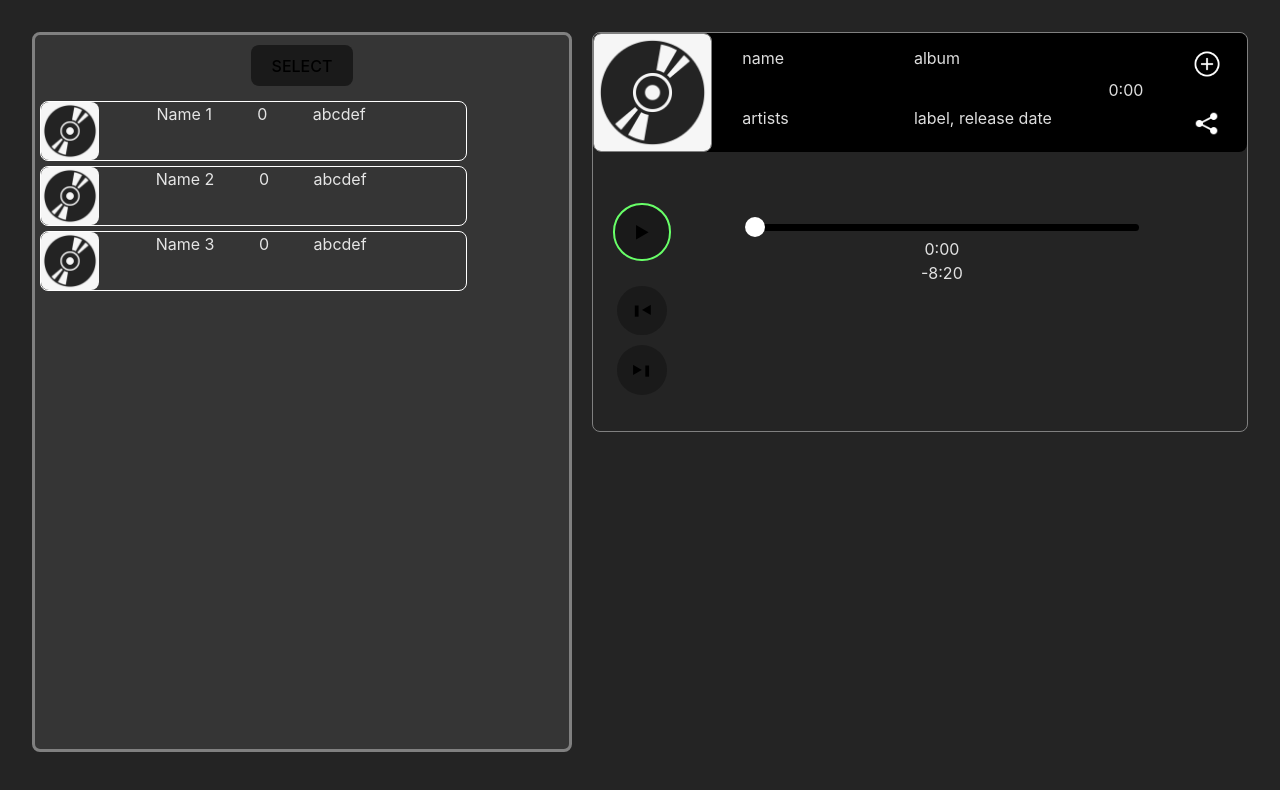
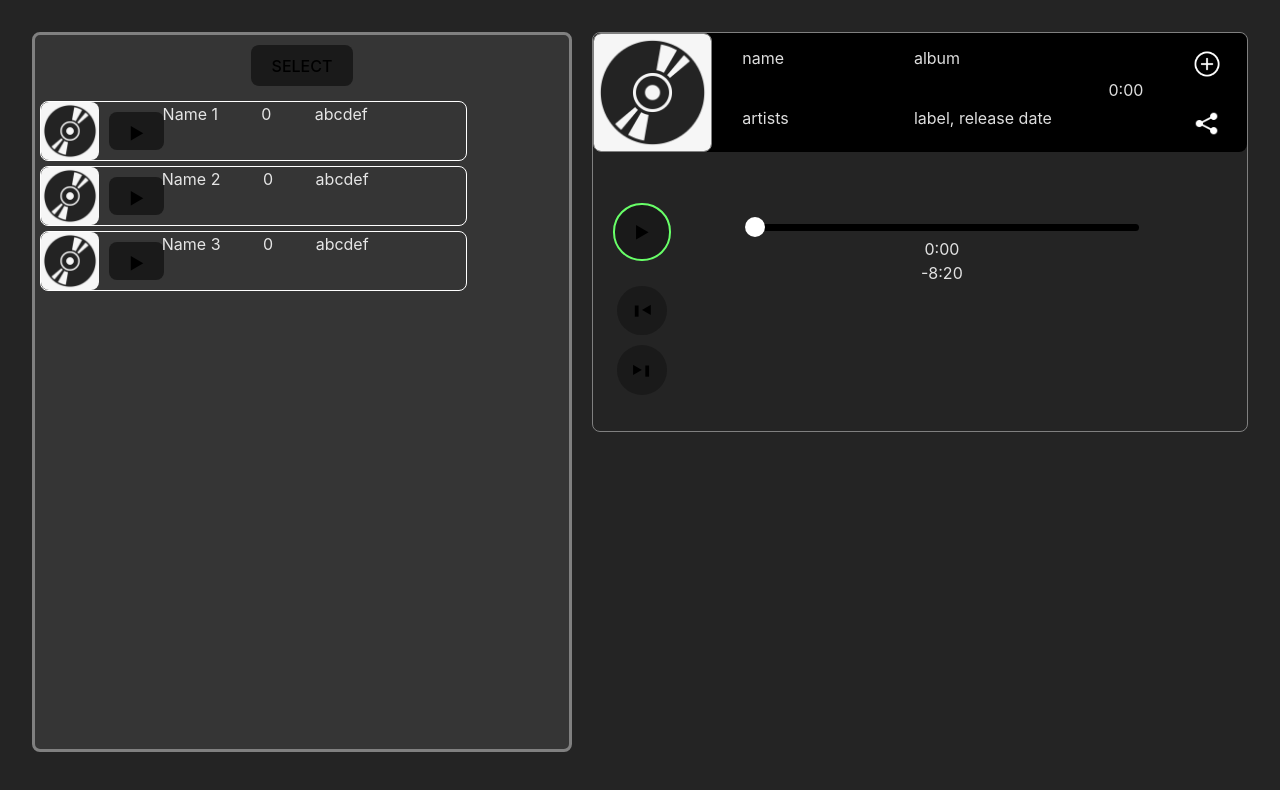
Before and after one commit to Atwan-Sha/spotify-dj-app, a React (Vite) app in the folder dj-app/: page / in a window 1280 px wide. Shown: the top 790 px of the page. Built offline with nearby package versions, Linux system fonts and the light colour scheme; no server answers.

Commit message:
add playlist select

```diff
--- a/dj-app/src/playlist/Playlist.tsx
+++ b/dj-app/src/playlist/Playlist.tsx
@@ -11,7 +11,7 @@ const testTrackArr = [
 ]
 const largeTestTrackArr = Array(50).fill(testTrackArr[0])
 
-const playlistID = '1xdi2SUZ0LaH6Al71Gs7nH' // DJprep
+const testPlaylistID = '1xdi2SUZ0LaH6Al71Gs7nH' // DJprep
 
 //* utils
 function convertDuration(t: number): string {
@@ -46,14 +46,15 @@ function simplifyPlaylistData(plData: any) {
 }
 
 
-export default function Playlist({ token }: { token: string }) {
+export default function Playlist({ token, id }: { token: string, id: string }) {
   const [tracks, setTracks] = useState(largeTestTrackArr)
-  // const [scroll, setScroll] = useState(false)
+
+  console.log('render playlist: ', id)
 
   useEffect(() => {
     async function fetchPlaylistItems() {
       let playlistItems: any
-      playlistItems = await fetch(`https://api.spotify.com/v1/playlists/${playlistID}/tracks`, {
+      playlistItems = await fetch(`https://api.spotify.com/v1/playlists/${id}/tracks?offset=0&limit=100`, {
         headers: {
           Authorization: `Bearer ${token}`,
         },
@@ -61,7 +62,8 @@ export default function Playlist({ token }: { token: string }) {
       })
       playlistItems = await playlistItems.json()
       const playlistTracks = simplifyPlaylistData(playlistItems)
-      // console.log(playlistTracks)
+      console.log(playlistItems)
+      console.log(playlistTracks.length)
 
       //* fetch label for all tracks
       // ? use immutable state?
@@ -89,12 +91,12 @@ export default function Playlist({ token }: { token: string }) {
     }
 
     fetchPlaylistItems()
-  }, [])
+  }, [id])
 
-  async function playTrackFromPlaylist(id: string) {
+  async function playTrackFromPlaylist(trackID: string) {
     const reqBody = {
-      context_uri: `spotify:playlist:${playlistID}`,
-      offset: { uri: `spotify:track:${id}` },
+      context_uri: `spotify:playlist:${id}`,
+      offset: { uri: `spotify:track:${trackID}` },
       position_ms: 0
     }
     let res = await fetch(`https://api.spotify.com/v1/me/player/play`, {
--- a/dj-app/src/playlist/PlaylistContainer.tsx
+++ b/dj-app/src/playlist/PlaylistContainer.tsx
@@ -11,6 +11,8 @@ const testPlaylistArr = [
   { id: 'xxxx', cover: placeholder, name: 'Name 2', tracks: '0', owner: 'User 2', description: 'abcdef' },
   { id: 'xxxx', cover: placeholder, name: 'Name 3', tracks: '0', owner: 'User 3', description: 'abcdef' },
 ]
+
+const testPlaylistID = '1xdi2SUZ0LaH6Al71Gs7nH' // DJprep
 
 function simplifyPlaylistContainerData(plData: any) {
   let playlistArr = plData.items.map((item: any) => {
@@ -30,6 +32,7 @@ function simplifyPlaylistContainerData(plData: any) {
 export default function PlaylistContainer({ token }: { token: string }) {
   const [view, setView] = useState('SELECT')
   const [playlists, setPlaylists] = useState(testPlaylistArr)
+  const [selected, setSelected] = useState(testPlaylistID)
 
   useEffect(() => {
     async function fetchUserPlaylists() {
@@ -42,12 +45,18 @@ export default function PlaylistContainer({ token }: { token: string }) {
       })
       userPlaylists = await userPlaylists.json()
       const playlistCardData = simplifyPlaylistContainerData(userPlaylists)
-      console.log('playlistsCardData: ', playlistCardData)
+      // console.log('playlistsCardData: ', playlistCardData)
 
       setPlaylists(playlistCardData)
     }
     fetchUserPlaylists()
   }, [])
+
+  function selectPlaylist(id: string) {
+    console.log('select playlist:', id)
+    setSelected(id)
+    setView('PLAYLIST')
+  }
 
   return (
     <div id="playlist-container">
@@ -62,12 +71,12 @@ export default function PlaylistContainer({ token }: { token: string }) {
       </button>
 
       <div style={{ display: view == 'PLAYLIST' ? 'block' : 'none' }}>
-        <Playlist token={token} />
+        <Playlist token={token} id={selected} />
       </div>
 
       <div style={{ display: view == 'SELECT' ? 'block' : 'none' }}>
         {playlists.map((data, i) => (
-          <PlaylistCard data={data} key={i} />
+          <PlaylistCard data={data} select={selectPlaylist} key={i} />
         ))}
       </div>
     </div>
@@ -75,8 +84,7 @@ export default function PlaylistContainer({ token }: { token: string }) {
 }
 
 
-function PlaylistCard({ data }: any) {
-  // console.log(data)
+function PlaylistCard({ data, select }: any) {
   return (
     <div className="playlist-card">
       <img
@@ -84,16 +92,15 @@ function PlaylistCard({ data }: any) {
         src={data.cover}
         alt=""
       />
-      {/* <button
+      <button
         type="button"
         className="btn play"
         onClick={() => {
-          console.log('play track id:', data.id)
-          playTrack(data.id)
+          select(data.id)
         }}
       >
         &#9654;
-      </button> */}
+      </button>
       <div className="playlist-info">
         <span>{data.name}</span>
         <span>{data.tracks}</span>
```
